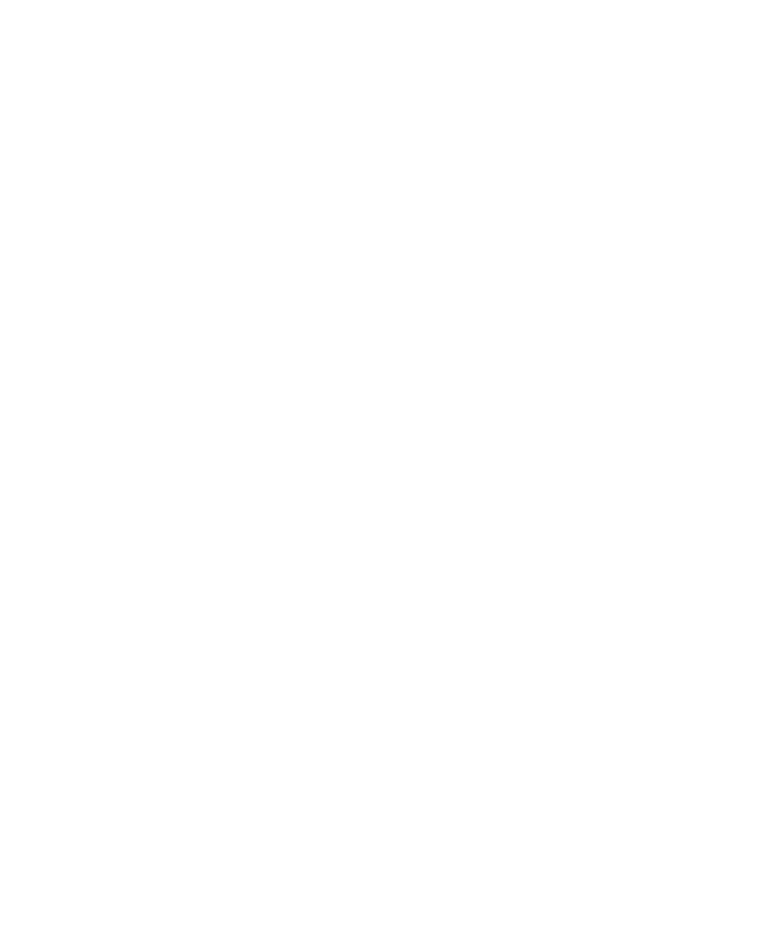
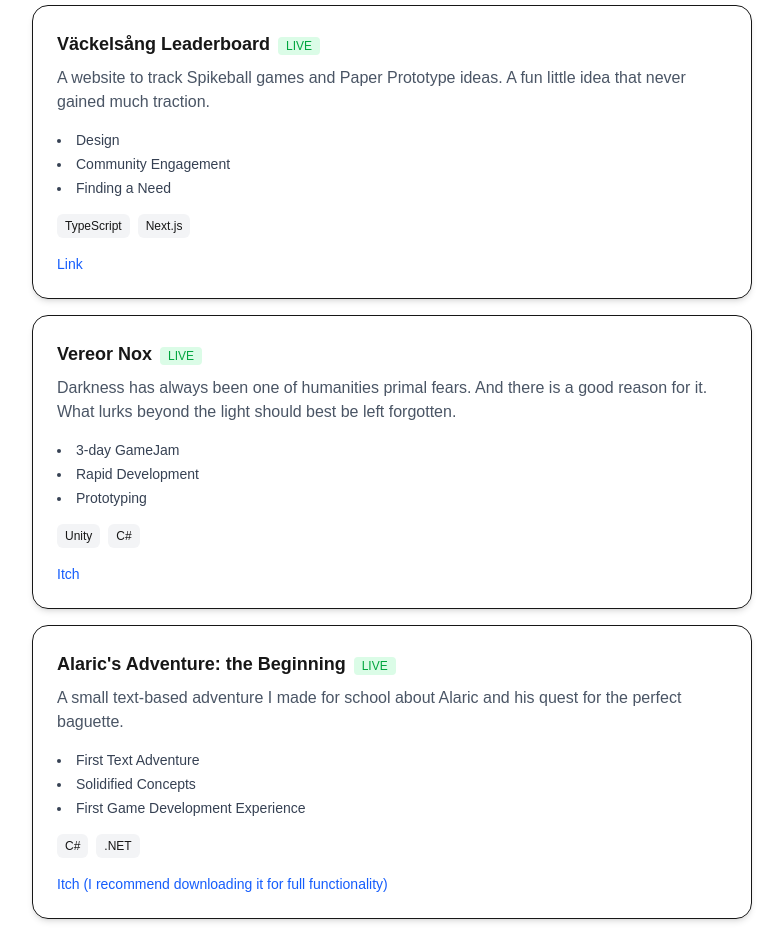
Before and after one commit to mekkmann/portfolio-page-2.0, a Next.js app: page /projects in a window 1280 px wide. Shown: the part 1340-2283 px from the top of the page, without its empty margins (248-1031 px from the left). Before the commit the page ends 1353 px from the top, so only its background shows below. Built offline with nearby package versions, Linux system fonts and the light colour scheme.

Commit message:
3 entries to project data

```diff
--- a/data/projects.ts
+++ b/data/projects.ts
@@ -45,4 +45,31 @@ export const projects: Project[] = [
         liveLink: "https://schubox.itch.io/the-manfisher",
         liveLinkPlatform: "Itch",
     },
+    {
+        title: "Väckelsång Leaderboard",
+        description: "A website to track Spikeball games and Paper Prototype ideas. A fun little idea that never gained much traction.",
+        tech: ["TypeScript", "Next.js"],
+        highlights: ["Design", "Community Engagement", "Finding a Need"],
+        status: "live",
+        liveLink: "https://vklsng-leaderboard.vercel.app",
+        liveLinkPlatform: "Link",
+    },
+    {
+        title: "Vereor Nox",
+        description: "Darkness has always been one of humanities primal fears.  And there is a good reason for it. What lurks beyond the light should best be left forgotten.",
+        tech: ["Unity", "C#"],
+        highlights: ["3-day GameJam", "Rapid Development", "Prototyping"],
+        status: "live",
+        liveLink: "https://scriptmage.itch.io/vereor-nox",
+        liveLinkPlatform: "Itch",
+    },
+    {
+        title: "Alaric's Adventure: the Beginning",
+        description: "A small text-based adventure I made for school about Alaric and his quest for the perfect baguette.",
+        tech: ["C#", ".NET"],
+        highlights: ["First Text Adventure", "Solidified Concepts", "First Game Development Experience"],
+        status: "live",
+        liveLink: "https://mekkmann.itch.io/alarics-adventure-text-based-game",
+        liveLinkPlatform: "Itch (I recommend downloading it for full functionality)",
+    },
 ];
```
